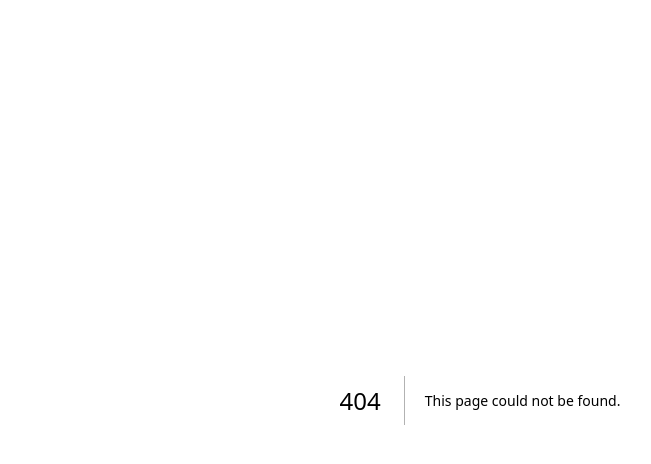
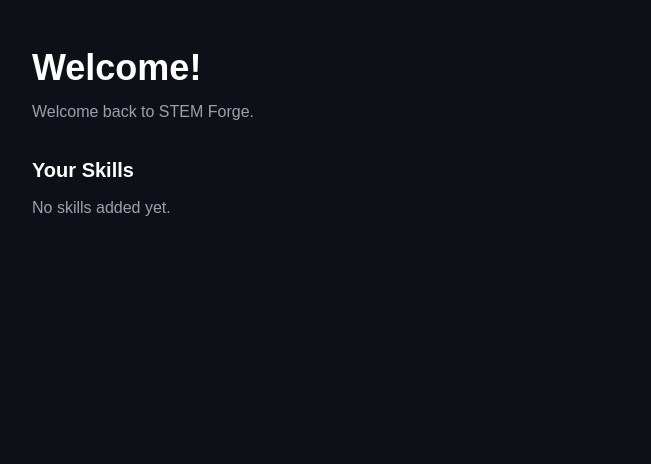
Before and after one commit to maryiazaranok-arch/STEM-Forge, a Next.js app: page /dashboard in a window 1280 px wide. Before the commit this address had no page. Shown: the top 464 px of the page, without its empty margins (160-811 px from the left). Built offline with nearby package versions, Linux system fonts and the light colour scheme; no server answers.

Commit message:
Show profile data on dashboard

```diff
--- /dev/null
+++ b/app/dashboard/page.tsx
@@ -0,0 +1,62 @@
+"use client";
+
+import { useEffect, useState } from "react";
+import { supabase } from "@/lib/supabase";
+
+export default function DashboardPage() {
+  const [name, setName] = useState("");
+  const [skills, setSkills] = useState("");
+
+  useEffect(() => {
+    loadProfile();
+  }, []);
+
+  async function loadProfile() {
+    const {
+      data: { user },
+    } = await supabase.auth.getUser();
+
+    if (!user) return;
+
+    const { data } = await supabase
+      .from("profiles")
+      .select("full_name, skills")
+      .eq("id", user.id)
+      .single();
+
+    if (data) {
+      setName(data.full_name);
+      setSkills(data.skills || "");
+    }
+  }
+
+  return (
+    <main className="min-h-screen bg-[#0D1117] text-white px-6 py-12">
+
+      <div className="max-w-4xl mx-auto">
+
+        <h1 className="text-4xl font-bold">
+          Welcome{name ? `, ${name}` : ""}!
+        </h1>
+
+        <p className="text-gray-400 mt-3">
+          Welcome back to STEM Forge.
+        </p>
+
+        <div className="mt-8">
+
+          <h2 className="text-xl font-bold mb-3">
+            Your Skills
+          </h2>
+
+          <p className="text-gray-400">
+            {skills || "No skills added yet."}
+          </p>
+
+        </div>
+
+      </div>
+
+    </main>
+  );
+}
--- a/app/profile/page.tsx
+++ b/app/profile/page.tsx
@@ -3,6 +3,7 @@
 import { useEffect, useState } from "react";
 import { supabase } from "@/lib/supabase";
 import { IBM_Plex_Sans } from "next/font/google";
+import { useRouter } from "next/navigation";
 
 const goalOptions = [
   "Find Teammates",
@@ -46,6 +47,7 @@ export default function ProfilePage() {
   const [skills, setSkills] = useState<string[]>([]);
   const [interests, setInterests] = useState("");
   const [goals, setGoals] = useState<string[]>([]);
+  const router = useRouter();
 
   useEffect(() => {
     getUser();
@@ -83,7 +85,6 @@ export default function ProfilePage() {
     .upsert({
       id: user.id,
       full_name: name,
-        bio: bio,
       skills: skills,
       interests: interests
       ? interests.split(",").map((item) => item.trim())
@@ -92,12 +93,13 @@ export default function ProfilePage() {
     });
 
   if (error) {
-      alert(error.message);
+  console.error(error);
   return;
   }
 
   alert("Profile saved!");
-  }
+
+  router.push("/dashboard");}
 
   return (
     <main className="min-h-screen bg-[#0D1117] text-white px-6 py-12">
```
Lines whose indentation alone changed are shown as unchanged.
